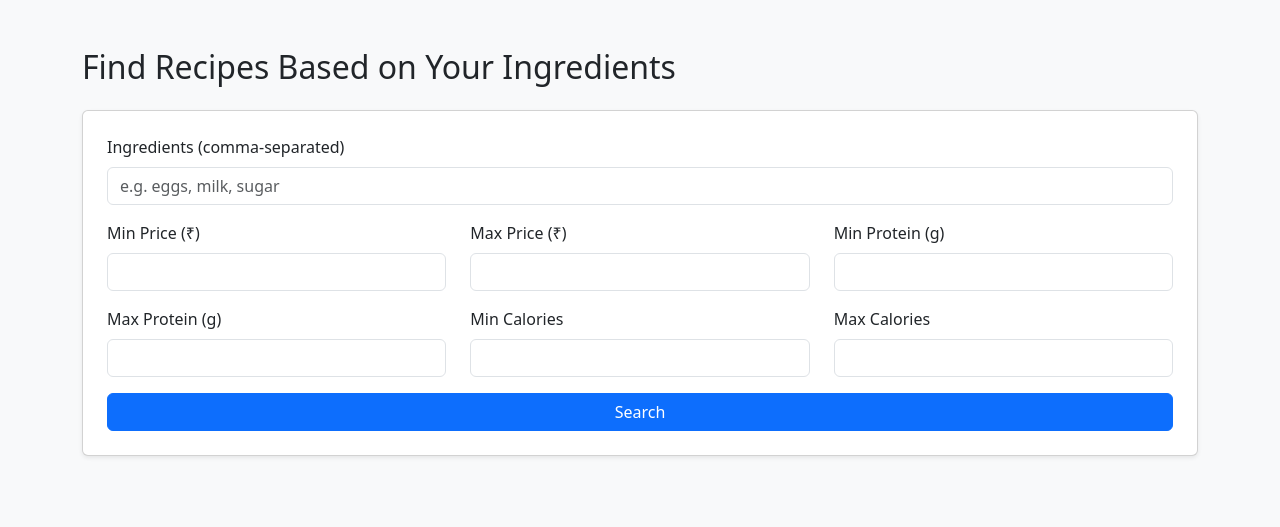
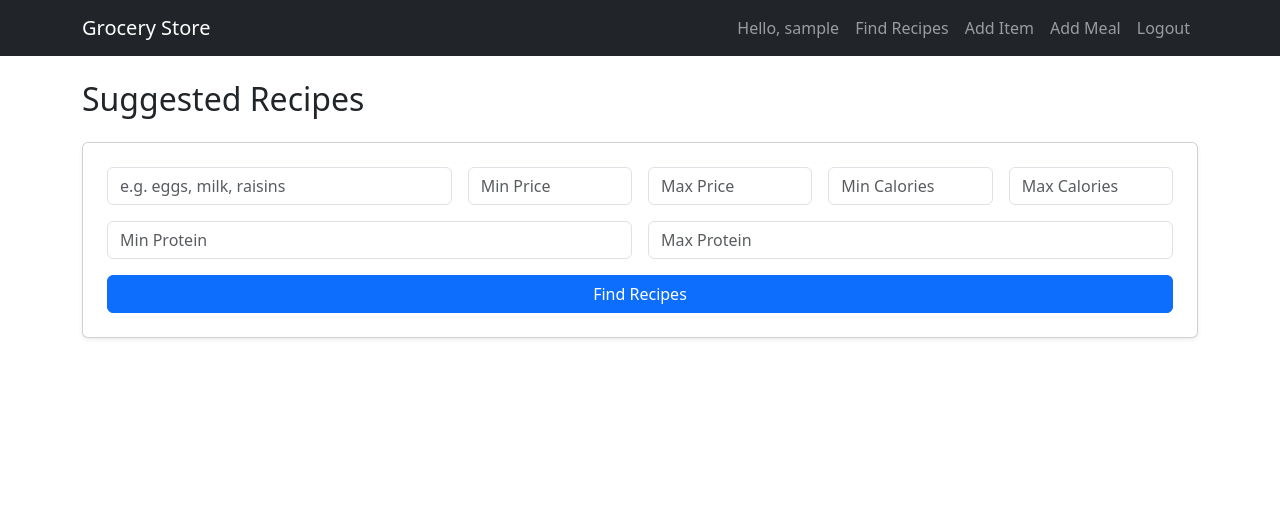
Before and after one commit to 23f2002191/MEAL_RECIPES, a Flask app: page /recipes in a window 1280 px wide. Shown: the top 527 px of the page. Run offline with Flask 3, Linux system fonts and the light colour scheme; the visitor is signed in with stand-in values (Sample User, id 1); parts of the project's set-up code (start-up, migrations or seed data) failed here and were passed over.

Commit message:
Added better recipe recommendation logic and improved UI

```diff
--- a/app.py
+++ b/app.py
@@ -2,24 +2,27 @@ from flask import Flask, render_template, request, redirect, url_for, session
 from flask_sqlalchemy import SQLAlchemy
 from werkzeug.security import generate_password_hash, check_password_hash
 import os
-import sqlite3
-import ast
 import json
+
+# Setup
 base_dir = os.path.dirname(os.path.abspath(__file__))
 file_path = os.path.join(base_dir, 'RAW_recipes.json')
 
 with open(file_path, 'r') as f:
     RAW_recipes = json.load(f)
+
 app = Flask(__name__)
 app.secret_key = 'secretkey'
 app.config['SQLALCHEMY_DATABASE_URI'] = 'sqlite:///grocery.db'
 db = SQLAlchemy(app)
 
+# Meal-Item relationship
 meal_items = db.Table('meal_items',
     db.Column('meal_id', db.Integer, db.ForeignKey('meal.id')),
     db.Column('item_id', db.Integer, db.ForeignKey('item.id'))
 )
 
+# Models
 class User(db.Model):
     id = db.Column(db.Integer, primary_key=True)
     username = db.Column(db.String(100), unique=True, nullable=False)
@@ -53,13 +56,14 @@ class Meal(db.Model):
     def total_protein(self):
         return sum(item.protein for item in self.items)
 
+# Create DB and default admin
 with app.app_context():
     db.create_all()
     if not User.query.filter_by(username='admin').first():
         db.session.add(User(username='admin', password=generate_password_hash('admin'), is_admin=True))
         db.session.commit()
 
-
+# Routes
 @app.route('/')
 def index():
     meals = Meal.query.all()
@@ -129,6 +133,7 @@ def add_meal():
 @app.route('/recipes', methods=['GET', 'POST'])
 def recipe_matcher():
     matched = []
+
     def parse_float(val, default):
         try:
             return float(val)
@@ -168,41 +173,25 @@ def recipe_matcher():
 
             unavailable = req - {i.name.lower() for i in available_items}
 
-            if not (min_price <= total_cost <= max_price and min_cal <= total_cal <= max_cal and min_prot <= total_prot <= max_prot):
-                continue
+            if min_price <= total_cost <= max_price and min_cal <= total_cal <= max_cal and min_prot <= total_prot <= max_prot:
+                matched.append({
+                    'title': f"Recipe #{recipe['id']}",
+                    'instructions': '',
+                    'available': available_items,
+                    'unavailable': unavailable,
+                    'cost': round(total_cost, 2),
+                    'calories': round(total_cal, 2),
+                    'protein': round(total_prot, 2),
+                    'match_count': len(matched_ing)
+                })
 
-            matched.append({
-                'title': f"Recipe #{recipe['id']}",
-                'instructions': '',
-                'available': available_items,
-                'unavailable': unavailable,
-                'cost': round(total_cost, 2),
-                'calories': round(total_cal, 2),
-                'protein': round(total_prot, 2)
-            })
+        # Sort by number of matching ingredients (descending), then take top 10
+        matched = sorted(matched, key=lambda r: r['match_count'], reverse=True)[:10]
 
     return render_template('recipes.html', matched=matched)
 
 
 
 
-recipes_data = [
-    {
-        'title': 'French Toast',
-        'ingredients': ['bread', 'egg', 'milk', 'butter'],
-        'instructions': 'Mix egg and milk, dip bread, and fry in butter.'
-    },
-    {
-        'title': 'Egg Fried Rice',
-        'ingredients': ['rice', 'egg', 'onion', 'soy sauce'],
-        'instructions': 'Fry egg and onion, add cooked rice and soy sauce.'
-    },
-    {
-        'title': 'Tomato Omelette',
-        'ingredients': ['egg', 'tomato', 'onion', 'salt'],
-        'instructions': 'Mix ingredients and cook on pan.'
-    }
-]
-
 if __name__ == '__main__':
     app.run(debug=True)
--- a/templates/recipes.html
+++ b/templates/recipes.html
@@ -1,57 +1,61 @@
-<!DOCTYPE html>
-<html>
-<head>
-    <title>Recipe Matcher</title>
-    <link href="https://cdn.jsdelivr.net/npm/bootstrap@5.3.0/dist/css/bootstrap.min.css" rel="stylesheet">
-</head>
-<body class="bg-light">
-<div class="container py-5">
-    <h2 class="mb-4">Find Recipes Based on Your Ingredients</h2>
-    <form method="POST" class="card p-4 shadow-sm mb-4">
-        <div class="mb-3">
-            <label class="form-label">Ingredients (comma-separated)</label>
-            <input type="text" name="ingredients" class="form-control" placeholder="e.g. eggs, milk, sugar" required>
+{% extends 'layout.html' %}
+{% block content %}
+<div class="container py-4">
+  <h2 class="mb-4">Suggested Recipes</h2>
+  <form method="POST" class="mb-5 card p-4 shadow-sm">
+    <div class="row g-3">
+      <div class="col-md-4">
+        <input type="text" name="ingredients" class="form-control" placeholder="e.g. eggs, milk, raisins" required>
       </div>
-        <div class="row">
-            <div class="col-md-4 mb-3">
-                <label class="form-label">Min Price (₹)</label>
-                <input type="number" step="0.01" name="min_price" class="form-control">
+      <div class="col-md-2">
+        <input type="number" step="0.01" name="min_price" class="form-control" placeholder="Min Price">
       </div>
-            <div class="col-md-4 mb-3">
-                <label class="form-label">Max Price (₹)</label>
-                <input type="number" step="0.01" name="max_price" class="form-control">
+      <div class="col-md-2">
+        <input type="number" step="0.01" name="max_price" class="form-control" placeholder="Max Price">
       </div>
-            <div class="col-md-4 mb-3">
-                <label class="form-label">Min Protein (g)</label>
-                <input type="number" step="0.01" name="min_protein" class="form-control">
+      <div class="col-md-2">
+        <input type="number" name="min_calories" class="form-control" placeholder="Min Calories">
       </div>
-            <div class="col-md-4 mb-3">
-                <label class="form-label">Max Protein (g)</label>
-                <input type="number" step="0.01" name="max_protein" class="form-control">
+      <div class="col-md-2">
+        <input type="number" name="max_calories" class="form-control" placeholder="Max Calories">
       </div>
-            <div class="col-md-4 mb-3">
-                <label class="form-label">Min Calories</label>
-                <input type="number" step="0.01" name="min_calories" class="form-control">
+      <div class="col-md-6">
+        <input type="number" name="min_protein" class="form-control" placeholder="Min Protein">
       </div>
-            <div class="col-md-4 mb-3">
-                <label class="form-label">Max Calories</label>
-                <input type="number" step="0.01" name="max_calories" class="form-control">
+      <div class="col-md-6">
+        <input type="number" name="max_protein" class="form-control" placeholder="Max Protein">
       </div>
     </div>
-        <button type="submit" class="btn btn-primary">Search</button>
+    <button type="submit" class="btn btn-primary mt-3">Find Recipes</button>
   </form>
 
   {% if matched %}
-    <h3>Matching Recipes</h3>
+    <div class="row row-cols-1 row-cols-md-2 row-cols-lg-3 g-4">
       {% for recipe in matched %}
-        <div class="card mb-3 p-3">
-            <h5>{{ recipe.title }}</h5>
-            <p><strong>Available:</strong> {{ recipe.available | map(attribute='name') | join(', ') }}</p>
-            <p><strong>Unavailable:</strong> {{ recipe.unavailable | join(', ') }}</p>
-            <p><strong>Calories:</strong> {{ recipe.calories }} | <strong>Protein:</strong> {{ recipe.protein }}g | <strong>Cost:</strong> ₹{{ recipe.cost }}</p>
+      <div class="col">
+        <div class="card h-100 shadow-sm">
+          <div class="card-body">
+            <h5 class="card-title">{{ recipe.title }}</h5>
+            <p><strong>Available Ingredients:</strong>
+              {% for item in recipe.available %}
+                <span class="badge bg-success">{{ item.name }}</span>
+              {% endfor %}
+            </p>
+            <p><strong>Unavailable Ingredients:</strong>
+              {% for missing in recipe.unavailable %}
+                <span class="badge bg-danger">{{ missing }}</span>
+              {% endfor %}
+            </p>
+            <p><strong>Total Cost:</strong> ₹{{ recipe.cost }}</p>
+            <p><strong>Calories:</strong> {{ recipe.calories }} kcal</p>
+            <p><strong>Protein:</strong> {{ recipe.protein }} g</p>
+          </div>
+        </div>
       </div>
       {% endfor %}
+    </div>
+  {% elif request.method == 'POST' %}
+    <p class="text-muted">No recipes found with those ingredients.</p>
   {% endif %}
 </div>
-</body>
-</html>
+{% endblock %}
```
Lines whose indentation alone changed are shown as unchanged.
